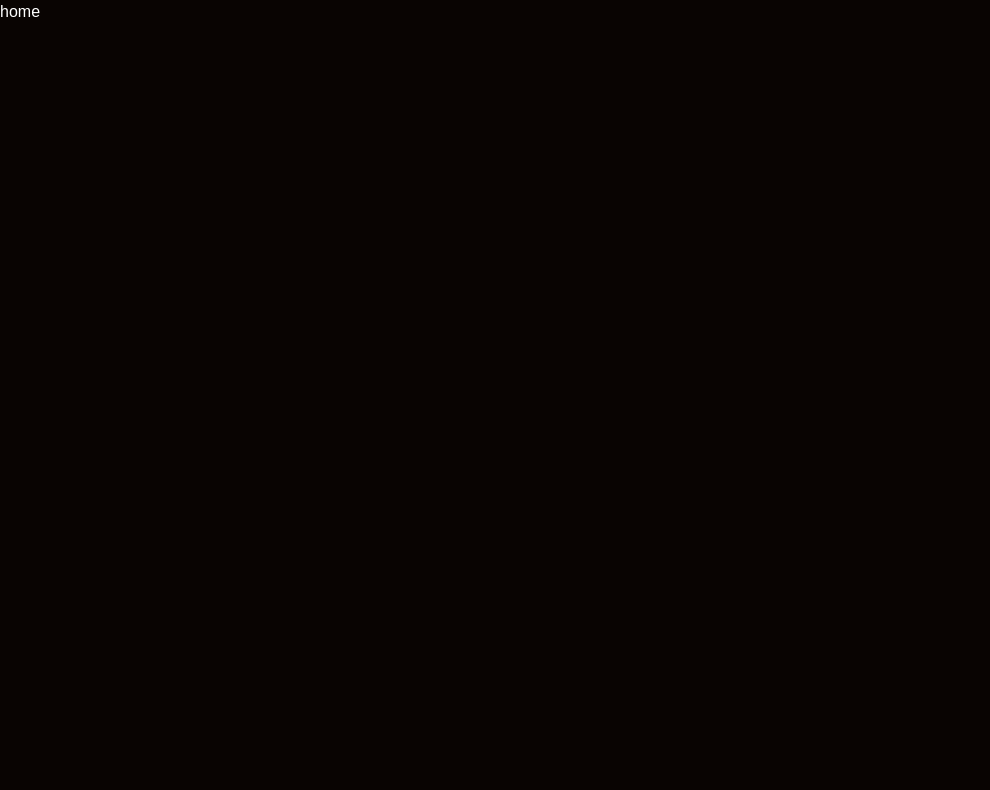
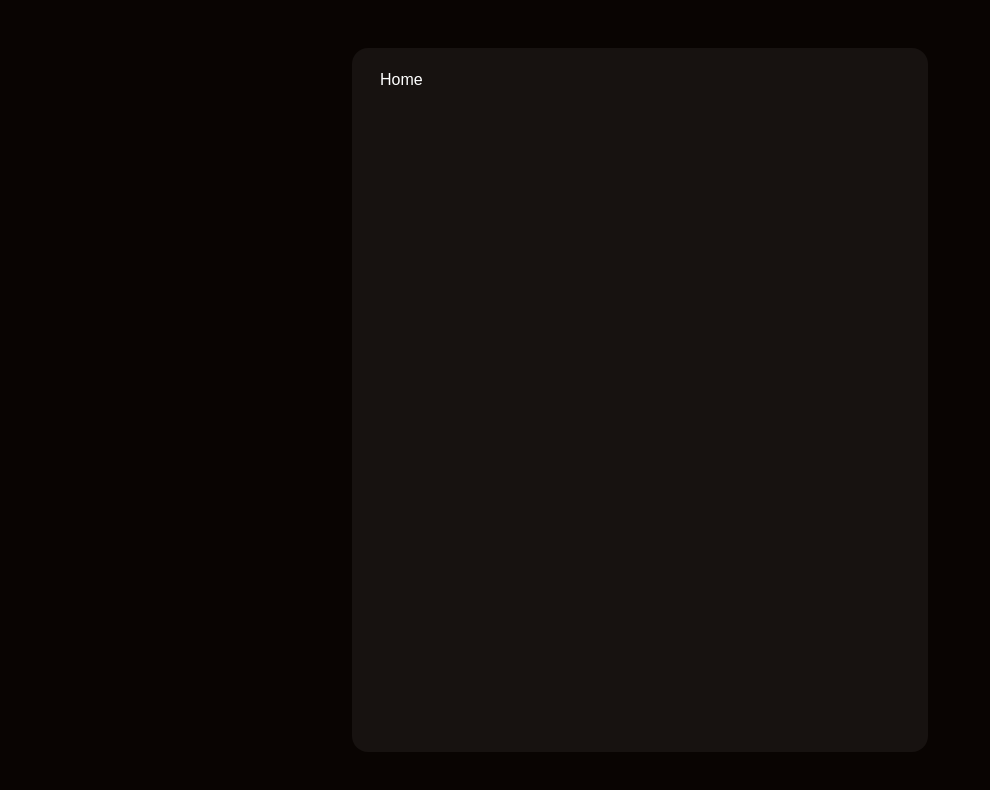
Before and after one commit to boriscvo/xapo-exchange-interface, a Next.js app: page / in a window 1280 px wide. Shown: the top 790 px of the page, without its empty margins (0-990 px from the left). Built offline with nearby package versions, Linux system fonts and the light colour scheme.

Commit message:
XAPO-1 Add basic layout

```diff
--- /dev/null
+++ b/src/app/(pages)/(home)/components/container.tsx
@@ -0,0 +1,11 @@
+type Props = {
+  children: React.ReactNode
+}
+
+export function Container({ children }: Props) {
+  return (
+    <div className="flex px-5 py-12 w-full h-[100vh] bg-dark text-white">
+      {children}
+    </div>
+  )
+}
--- /dev/null
+++ b/src/app/(pages)/(home)/components/index.ts
@@ -0,0 +1,2 @@
+export { TradeLayout } from "./trade-layout"
+export { Container } from "./container"
--- /dev/null
+++ b/src/app/(pages)/(home)/components/trade-layout.tsx
@@ -0,0 +1,11 @@
+type Props = {
+  children: React.ReactNode
+}
+
+export function TradeLayout({ children }: Props) {
+  return (
+    <div className="flex md:mx-auto px-5 md:px-7 py-5 w-full md:max-w-[36rem] rounded-2xl bg-sectionDark">
+      {children}
+    </div>
+  )
+}
--- a/src/app/(pages)/(home)/page.tsx
+++ b/src/app/(pages)/(home)/page.tsx
@@ -1,3 +1,9 @@
+import { Container, TradeLayout } from "./components"
+
 export default function Home() {
-  return <div className="w-full h-[100vh] bg-dark text-white">home</div>
+  return (
+    <Container>
+      <TradeLayout>Home</TradeLayout>
+    </Container>
+  )
 }
--- a/src/app/globals.css
+++ b/src/app/globals.css
@@ -6,7 +6,7 @@
   --color-dark: #090402;
   --color-positive: #21c313;
   --color-negative: #c31313;
-  --color-sectionDark: #090402;
+  --color-sectionDark: #171210;
   --color-white: #ffffff;
   --color-softWhite: #c2c2c2;
 }
```
